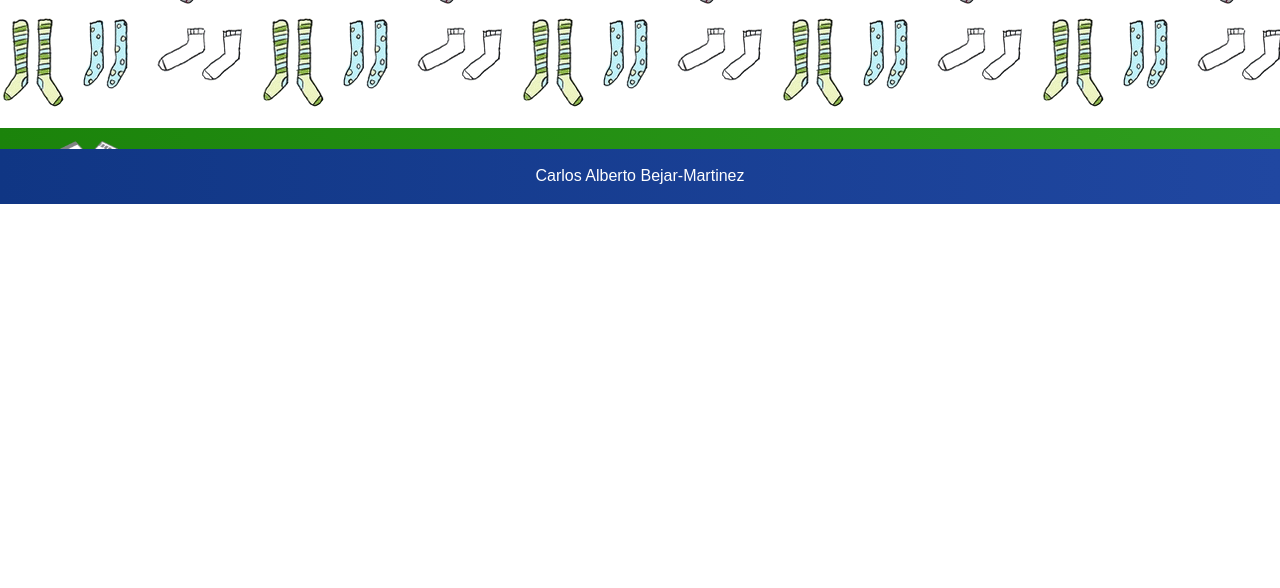
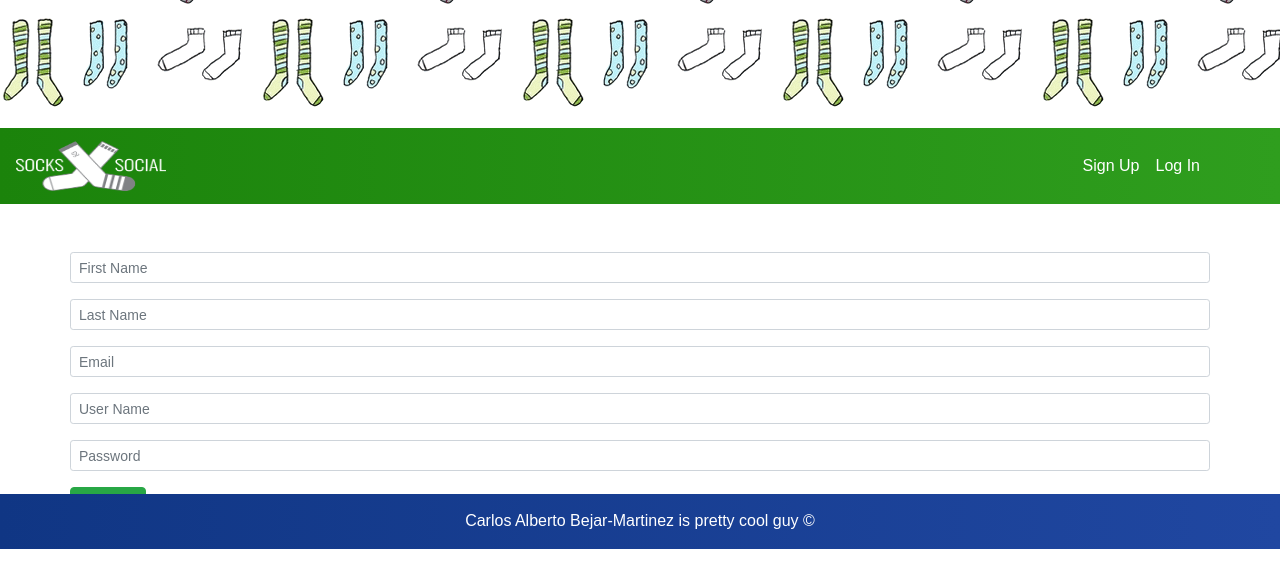
Before and after one commit to cbejar93/SocksSocial, a React (Create React App) app in the folder create-react-express/client/: page /signup in a window 1280 px wide. Shown: the top 588 px of the page. Built offline with nearby package versions, Linux system fonts and the light colour scheme.

Commit message:
about to work on back end

```diff
--- a/create-react-express/client/package.json
+++ b/create-react-express/client/package.json
@@ -4,6 +4,7 @@
   "private": true,
   "proxy": "http://localhost:3001/",
   "dependencies": {
+    "axios": "^0.18.0",
     "react": "^16.0.0",
     "react-dom": "^16.0.0",
     "react-router-dom": "^4.2.2",
--- a/create-react-express/client/src/App.js
+++ b/create-react-express/client/src/App.js
@@ -8,11 +8,11 @@ import Footer from "./components/Footer";
 const App = () => (
     <Router>
       <div>
-        <Nav />
+        <Nav className="mb-3" />
         <div className = "container">
           <Switch>
             <Route exact path="/" component={Landing} />
-            <Route exact path= "/singup" component={Signup} />
+            <Route exact path= "/signup" component={Signup} />
           </Switch>
         </div>
         <Footer />
--- a/create-react-express/client/src/components/Footer/Footer.js
+++ b/create-react-express/client/src/components/Footer/Footer.js
@@ -3,7 +3,7 @@ import "./Footer.css";
 
 const Footer = () => (
     <footer className="footer mt-3">
-	    <p id="footer-text" className="text-center"> Carlos Alberto Bejar-Martinez </p>
+	    <p id="footer-text" className="text-center"> Carlos Alberto Bejar-Martinez is pretty cool guy &copy; </p>
     </footer>
 )
 
--- /dev/null
+++ b/create-react-express/client/src/components/Input/Input.js
@@ -0,0 +1,25 @@
+import React from "react";
+
+const Input = props => (
+  <form className="row mt-5 mb-5">
+    <div className="input-group input-group-sm mb-3">
+        <input type="text" name="fname" placeholder="First Name" onChange={props.handleChange} className="form-control" aria-label="Small" aria-describedby="inputGroup-sizing-sm"/>
+    </div>
+    <div className="input-group input-group-sm mb-3">
+        <input type="text" name="lname" placeholder="Last Name" onChange={props.handleChange} className="form-control" aria-label="Small" aria-describedby="inputGroup-sizing-sm"/>
+    </div>
+    <div className="input-group input-group-sm mb-3">
+        <input type="text" name="email" placeholder="Email" onChange={props.handleChange} className="form-control" aria-label="Small" aria-describedby="inputGroup-sizing-sm"/>
+    </div>
+    <div className="input-group input-group-sm mb-3">
+        <input type="text" name="username" placeholder="User Name" onChange={props.handleChange} className="form-control" aria-label="Small" aria-describedby="inputGroup-sizing-sm"/>
+    </div>
+    <div className="input-group input-group-sm mb-3">
+        <input type="password" name="password" placeholder="Password" onChange={props.handleChange} className="form-control" aria-label="Small" aria-describedby="inputGroup-sizing-sm"/>
+    </div>
+    <button type="button" onClick={props.formSubmission} className="btn btn-success mb-4">Submit</button>
+
+  </form>
+)
+
+export default Input;
--- /dev/null
+++ b/create-react-express/client/src/components/Input/index.js
@@ -0,0 +1 @@
+export {default} from "./Input";
--- a/create-react-express/client/src/pages/Signup/Signup.js
+++ b/create-react-express/client/src/pages/Signup/Signup.js
@@ -1,4 +1,6 @@
 import React, {Component} from "react";
+import Input from "../../components/Input";
+import API from "../../utils/API";
 
 class Signup extends Component {
     constructor () {
@@ -17,14 +19,34 @@ class Signup extends Component {
     handleChange = event => {
         console.log(event.target.value);
         console.log(event.target.name);
-        this.setState({[event.target.name]: [event.target.value]})
+        this.setState({[event.target.name]: [event.target.value]});
+    }
+
+    formSubmission = event => {
+        event.preventDefault();
+        console.log("hello there");
+        this.setState({[event.target.name]: [event.target.value]});
+        console.log(this.state.fname, this.state.lname, this.state.email, this.state.username, this.state.password);
+        userCreate();
+    }
+
+    userCreate = () => {
+        console.log("This is where the api goes!");
+        let body = {fname: this.state.fname, lname: this.state.lname, email: this.state.email, username: this.state.username, password: this.state.password }
+        API.createUser(body)
     }
 
     render (){
         return (
             <div>
+                <Input
+                    handleChange={this.handleChange}
+                    formSubmission={this.formSubmission}
 
+                />
             </div>
         )
     }
 }
+
+export default Signup;
--- a/create-react-express/client/src/pages/Signup/index.js
+++ b/create-react-express/client/src/pages/Signup/index.js
@@ -0,0 +1 @@
+export {default} from "./Signup";
--- /dev/null
+++ b/create-react-express/client/src/utils/API.js
@@ -0,0 +1,7 @@
+import axios from "axios";
+
+export default {
+    createUser: function (body) {
+        return axios.post("api/signup", body);
+    }
+}
```
Also changed, not shown: create-react-express/client/src/components/Input/Input.css (added), 1 other file (tests, documents, lock files or other folders).
